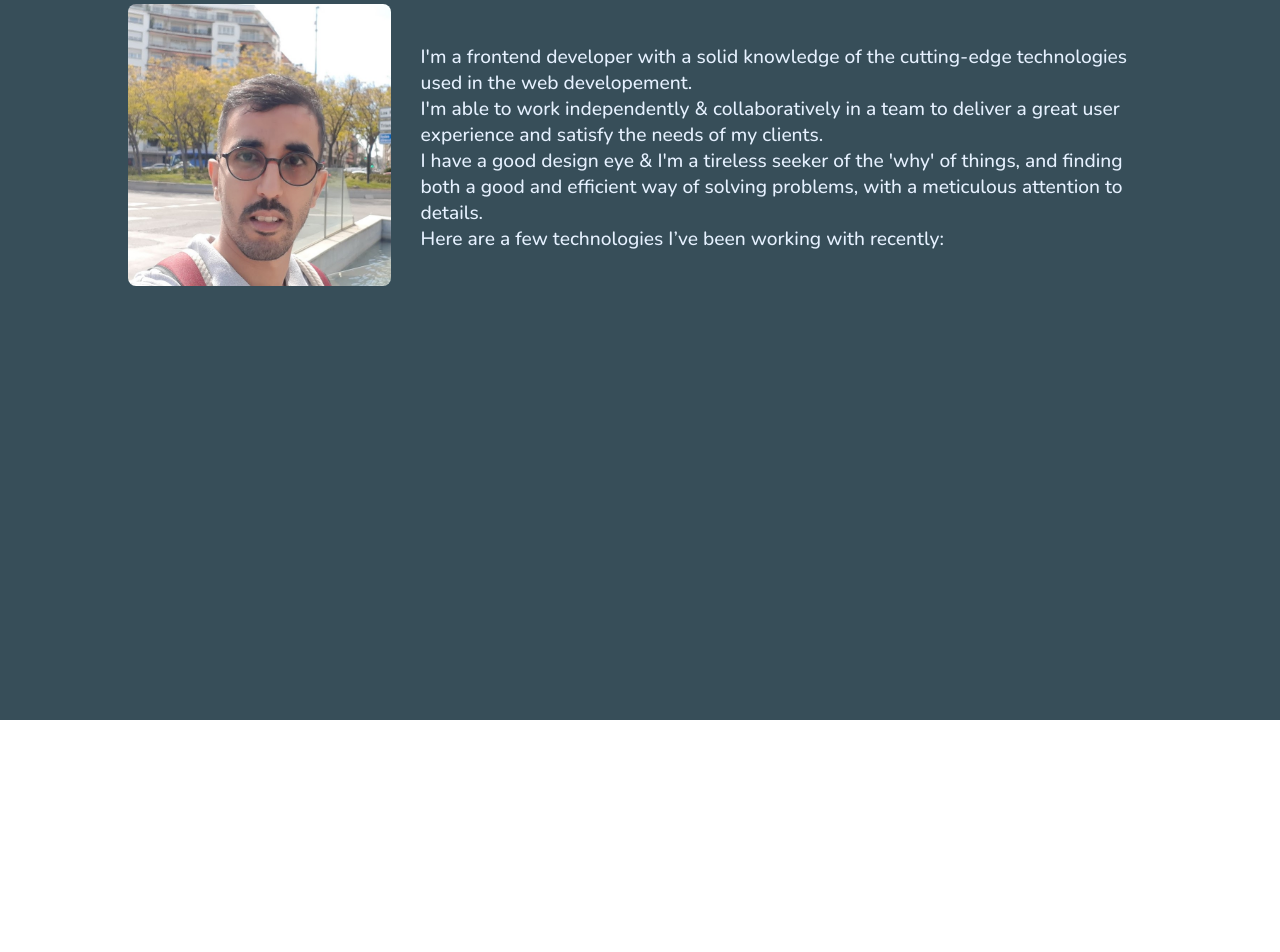
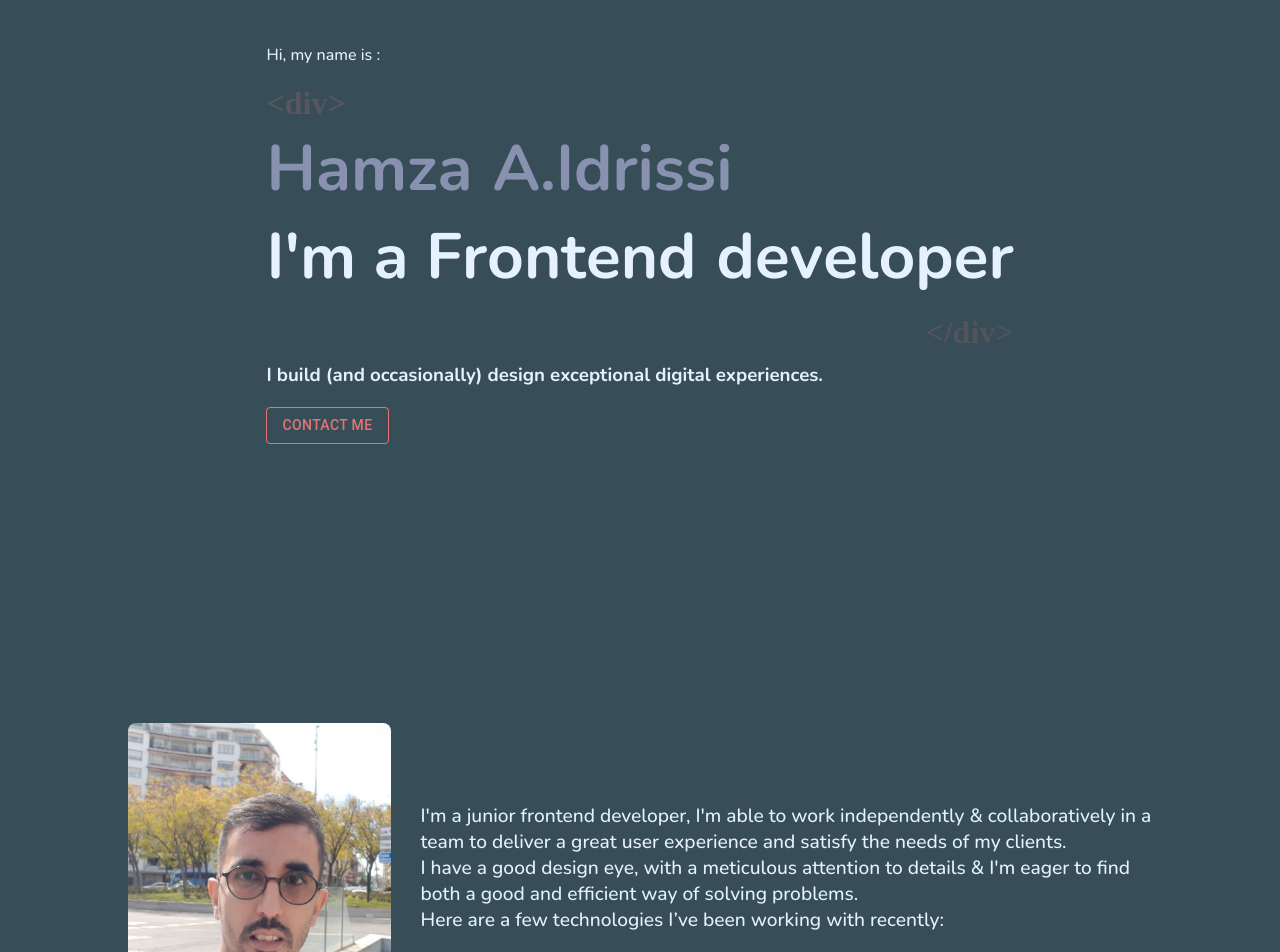
Before and after one commit to idrissi-hamza/MyPortfolio, a React (Create React App) app: page /about in a window 1280 px wide. Shown: the part 80-1032 px from the top of the page. Before the commit the page ends 800 px from the top, so only its background shows below. Built offline with nearby package versions, Linux system fonts and the light colour scheme; a web font is replaced by a local one.

Commit message:
switch to one scrollable page ui

```diff
--- a/src/App.js
+++ b/src/App.js
@@ -1,13 +1,12 @@
 // import logo from "./logo.svg";
 import "./App.scss";
 import Navbar from "./components/Navbar/Navbar";
-import Portfolio from "./routes/Portfolio/Portfolio";
-import Home from "./routes/Home/Home";
-import Contact from "./routes/Contact/Contact";
-import About from "./routes/About/About";
+import Portfolio from "./components/Portfolio/Portfolio";
+import Home from "./components/Home/Home";
+import Contact from "./components/Contact/Contact";
+import About from "./components/About/About";
 import { useContext } from "react";
 import { globalContext } from "./Context";
-import { Route, Routes } from "react-router-dom";
 
 function App() {
   // background: ;
@@ -25,12 +24,10 @@ function App() {
       {/* <div className="container"> */}
 
       <Navbar />
-        <Routes>
-          <Route path="/" element={<Home />} />
-          <Route path="about" element={<About />} />
-          <Route path="portfolio" element={<Portfolio />} />
-          <Route path="contact" element={<Contact />} />
-        </Routes>
+      <Home />
+      <About />
+      <Portfolio />
+      <Contact />
     </div>
   );
 }
--- /dev/null
+++ b/src/components/About/About.jsx
@@ -0,0 +1,22 @@
+import React from "react";
+import "./About.scss";
+
+const About = () => {
+  return (
+    <div className="about wrapper">
+      <div className="img-container">
+        <img src="./profile.jpg" alt="profile" />
+      </div>
+      <div className="about__text">
+        I'm a junior frontend developer, I'm able to work independently & collaboratively in a team to deliver a great user experience and satisfy the needs of my clients.
+        <br />
+        I have a good design eye, with a
+        meticulous attention to details & I'm eager to find both a good and efficient way of solving problems.
+        <br />
+        Here are a few technologies I’ve been working with recently:
+      </div>
+    </div>
+  );
+};
+
+export default About;
--- a/src/routes/About/About.scss
+++ b/src/components/About/About.scss
@@ -1,5 +1,5 @@
 .about {
-  min-height: 100%;
+  min-height: 100vh;
   display: grid;
   grid-template-columns: 1fr 2.5fr;
   // gap: 3rem;
@@ -13,10 +13,7 @@
     font-family: "nunito";
     // background:#aaa;
   }
-  .img{
-    // background-color: #000;
 
-  }
   & img {
     // margin: 2rem;
     background: #000; ;
--- /dev/null
+++ b/src/components/Contact/Contact.scss
@@ -0,0 +1,3 @@
+.contact {
+  min-height: 100vh;
+}
--- a/src/routes/Home/Home.jsx
+++ b/src/components/Home/Home.jsx
@@ -3,10 +3,10 @@ import "./Home.scss";
 import { useNavigate } from "react-router-dom";
 import Button from "@mui/material/Button";
 
-import Circles from "../../components/Navbar/Circles";
+import Circles from "../Navbar/Circles";
 import { useContext } from "react";
 import { globalContext } from "../../Context";
-import AnimatedLetters from "../../components/AnimatedLetters";
+import AnimatedLetters from "../AnimatedLetters";
 import { useEffect } from "react";
 
 const Home = () => {
--- a/src/routes/Home/Home.scss
+++ b/src/components/Home/Home.scss
@@ -18,6 +18,7 @@ $bubblewhite: rgba(255, 255, 255, 0.1);
       display: inline-block;
       white-space: nowrap;
     }
+    z-index: 9999;
     display: inline-block;
     position: relative;
     font-size: 4rem;
--- /dev/null
+++ b/src/components/Portfolio/Portfolio.scss
@@ -0,0 +1,3 @@
+.portfolio {
+  min-height: 100vh;
+}
--- a/src/routes/About/About.jsx
+++ /dev/null
@@ -1,28 +0,0 @@
-import React from "react";
-import "./About.scss";
-
-const About = () => {
-  return (
-    <div className="about wrapper">
-      <div className="img-container">
-        <img src="./profile.jpg" alt="profile" />
-      </div>
-      <div className="about__text">
-        I'm a frontend developer with a solid knowledge of the cutting-edge
-        technologies used in the web developement.
-        <br className="br" />
-        I'm able to work independently &
-        collaboratively in a team to deliver a great user experience and satisfy
-        the needs of my clients.
-        <br />
-        I have a good design eye & I'm a tireless seeker of the 'why' of things,
-        and finding both a good and efficient way of solving problems, with a
-        meticulous attention to details.
-        <br />
-        Here are a few technologies I’ve been working with recently:
-      </div>
-    </div>
-  );
-};
-
-export default About;
--- a/src/routes/Contact/Contact.scss
+++ /dev/null
@@ -1,3 +0,0 @@
-.contact {
-  min-height: 100%;
-}
--- a/src/routes/Portfolio/Portfolio.scss
+++ /dev/null
@@ -1,3 +0,0 @@
-.portfolio {
-  min-height: 100%;
-}
```
Also changed, not shown: src/components/Contact/Contact.jsx (renamed from src/routes/Contact/Contact.jsx), src/components/Portfolio/Portfolio.jsx (renamed from src/routes/Portfolio/Portfolio.jsx).
